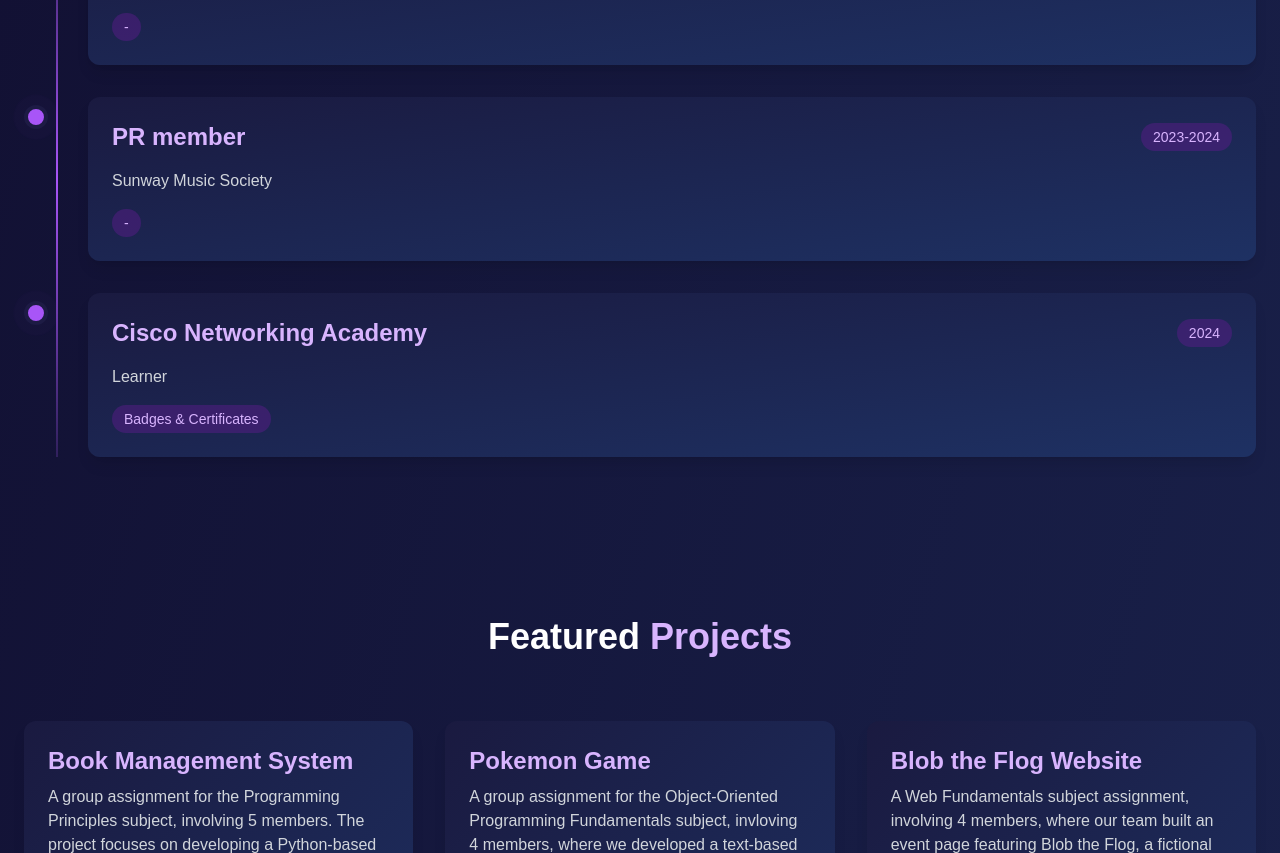
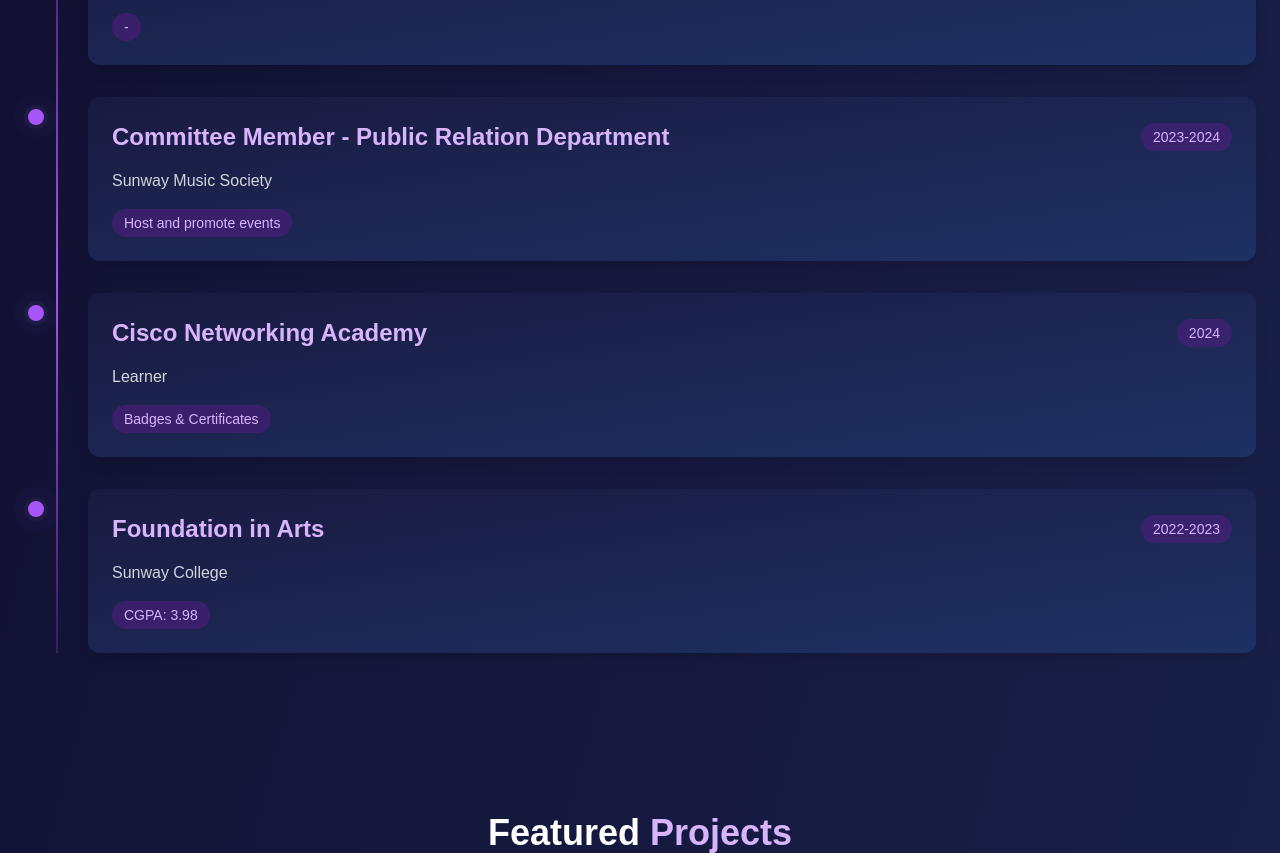
Before and after one commit to sygoh0909/my-website, a Next.js app: page / in a window 1280 px wide. Shown: the part 2560-3413 px from the top of the page. Built offline with nearby package versions, Linux system fonts and the light colour scheme.

Commit message:
updated data

```diff
--- a/src/app/page.js
+++ b/src/app/page.js
@@ -314,7 +314,7 @@
                   >
                     <div className="flex flex-col sm:flex-row sm:justify-between sm:items-center gap-4">
                       <h3 className="text-2xl font-bold text-purple-300">{exp.name}</h3>
-                      <span className="text-sm bg-purple-900/50 text-purple-300 px-3 py-1 rounded-full">
+                      <span className="text-sm bg-purple-900/50 text-purple-300 px-3 py-1 rounded-full max-w-fit">
                         {exp.year}
                       </span>
                     </div>
--- a/src/data/data.json
+++ b/src/data/data.json
@@ -34,10 +34,10 @@
     },
     {
       "id": "2",
-      "name": "PR member",
+      "name": "Committee Member - Public Relation Department",
       "year": "2023-2024",
       "description": "Sunway Music Society",
-      "achievement": "-"
+      "achievement": "Host and promote events"
     },
     {
       "id": "3",
@@ -45,6 +45,13 @@
       "year": "2024",
       "description": "Learner",
       "achievement": "Badges & Certificates"
+    },
+    {
+      "id": "4",
+      "name": "Foundation in Arts",
+      "year": "2022-2023",
+      "description": "Sunway College",
+      "achievement": "CGPA: 3.98"
     }
   ],
   "projects": [
@@ -90,5 +97,12 @@
       "skills": "Project Planning, Figma, UML Diagrams",
       "link": "https://github.com/sygoh0909/SPVS-System-Planning"
     }
+  ],
+  "activities":[
+    {
+      "id": "1",
+      "name": "Sunway Merdeka Event Performance",
+      "description": ""
+    }
   ]
 }
```
